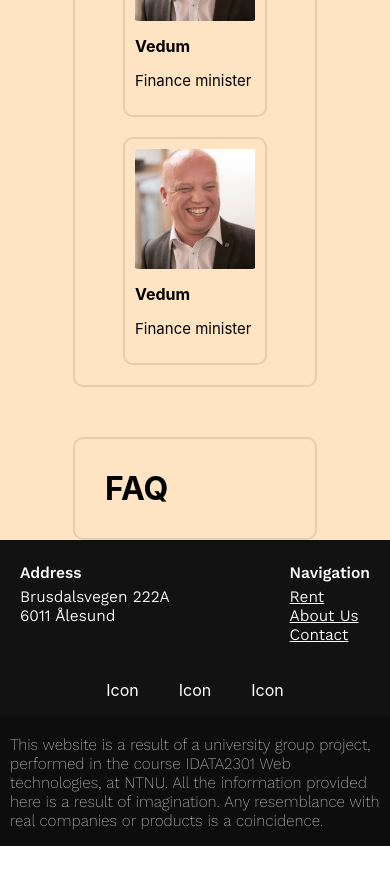
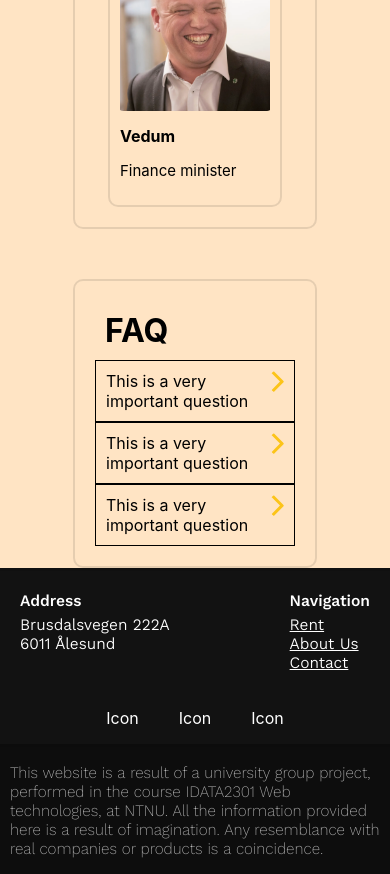
Before and after one commit to ludlun04/IDATA2301-Project, a React (Create React App) app: page /about in a window 390 px wide. Shown: the part 1380-2254 px from the top of the page. Before the commit the page ends 2226 px from the top, so only its background shows below. Built offline with nearby package versions, Linux system fonts and the light colour scheme.

Commit message:
faq section markup

```diff
--- a/src/components/EmployeeCard.css
+++ b/src/components/EmployeeCard/EmployeeCard.css
@@ -37,7 +37,7 @@
 
 @media only screen and (max-width: 512px) {
     .employeeCardContentContainer {
-        width: 120px;
+        width: 150px;
     }
     .employeeCardHeader {
         font-size: 1rem;
--- a/src/components/EmployeeCard.jsx
+++ b/src/components/EmployeeCard/EmployeeCard.jsx
@@ -1,5 +1,5 @@
 import "./EmployeeCard.css"
-import vedum from "../resources/images/vedum.png"
+import vedum from "../../resources/images/vedum.png"
 
 export default function EmployeeCard(props) {
     return (
--- /dev/null
+++ b/src/components/FaqSection/FaqSection.css
@@ -0,0 +1,9 @@
+.FaqSection {
+    display: flex;
+    border: solid black 1px;
+    justify-content: space-between;
+    padding: 10px;
+}
+
+.faqSectionIconContainer {
+}
--- /dev/null
+++ b/src/components/FaqSection/FaqSection.jsx
@@ -0,0 +1,16 @@
+import "./FaqSection.css"
+import openFaqIcon from "../../resources/icons/open-faq.svg"
+
+export default function () {
+    return (
+        <div className={"FaqSection"}>
+            <div className={"faqSectionQuestion"}>
+                This is a very important question
+            </div>
+            <div className={"faqSectionIconContainer"}>
+                <img  src={openFaqIcon}></img>
+            </div>
+        </div>
+    )
+
+}
--- a/src/pages/about/About.css
+++ b/src/pages/about/About.css
@@ -18,7 +18,7 @@
     margin: 10px;
 }
 
-.aboutEmployees, .aboutOurStory, .aboutFAQ {
+.aboutEmployees, .aboutOurStory, .aboutFaq {
     border: solid 2px rgba(0, 0, 0, .1);
     padding: 20px;
     border-radius: 10px;
@@ -45,13 +45,13 @@
         font-size: 1rem;
     }
 
-    .aboutEmployees, .aboutOurStory, .aboutFAQ {
+    .aboutEmployees, .aboutOurStory, .aboutFaq {
         width: 400px;
     }
 }
 
 @media only screen and (max-width: 512px) {
-    .aboutEmployees, .aboutOurStory, .aboutFAQ {
+    .aboutEmployees, .aboutOurStory, .aboutFaq {
         width: 200px;
     }
 
--- a/src/pages/about/About.jsx
+++ b/src/pages/about/About.jsx
@@ -1,5 +1,6 @@
 import "./About.css"
-import EmployeeCard from "../../components/EmployeeCard";
+import EmployeeCard from "../../components/EmployeeCard/EmployeeCard";
+import FaqSection from "../../components/FaqSection/FaqSection";
 
 export default function About() {
     return (
@@ -21,11 +22,15 @@ export default function About() {
                     <EmployeeCard></EmployeeCard>
                     <EmployeeCard></EmployeeCard>
                     <EmployeeCard></EmployeeCard>
-                    <EmployeeCard></EmployeeCard>
                 </div>
             </div>
-            <div className={"aboutFAQ"}>
+            <div className={"aboutFaq"}>
                 <h1 className={"aboutHeader"}>FAQ</h1>
+                <div className={"aboutFaqMenuContainer"}>
+                    <FaqSection></FaqSection>
+                    <FaqSection></FaqSection>
+                    <FaqSection></FaqSection>
+                </div>
             </div>
         </div>
 
```
Also changed, not shown: src/resources/icons/open-faq.svg (added).
